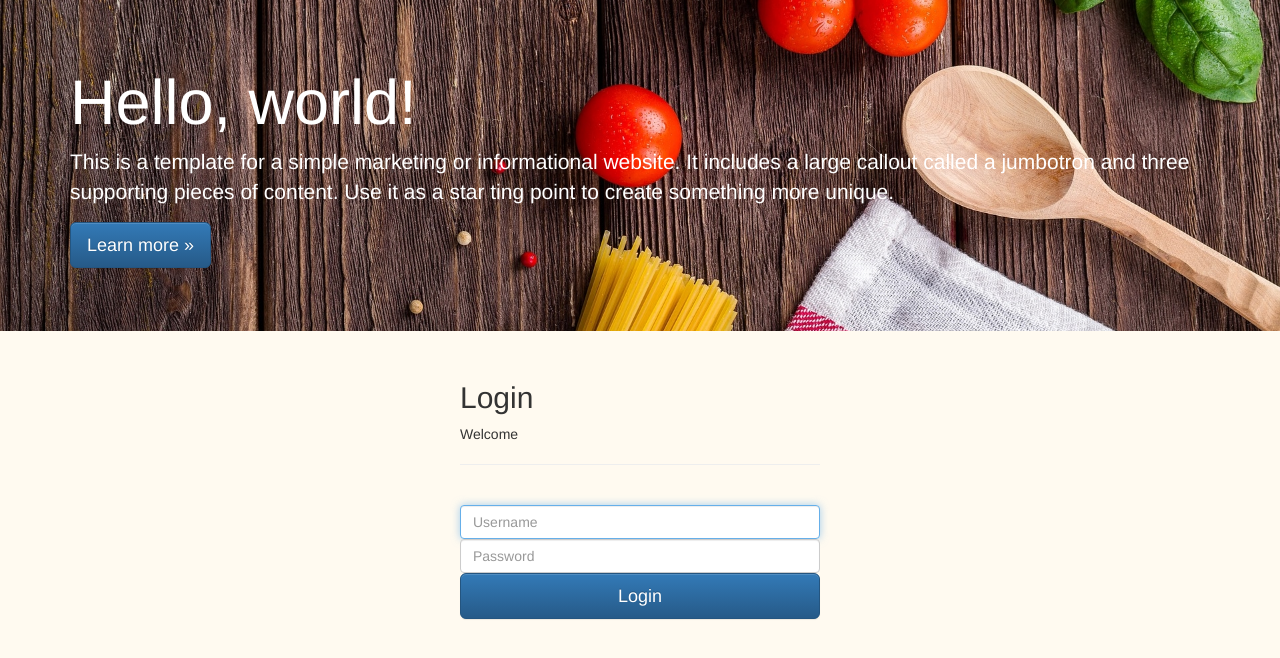
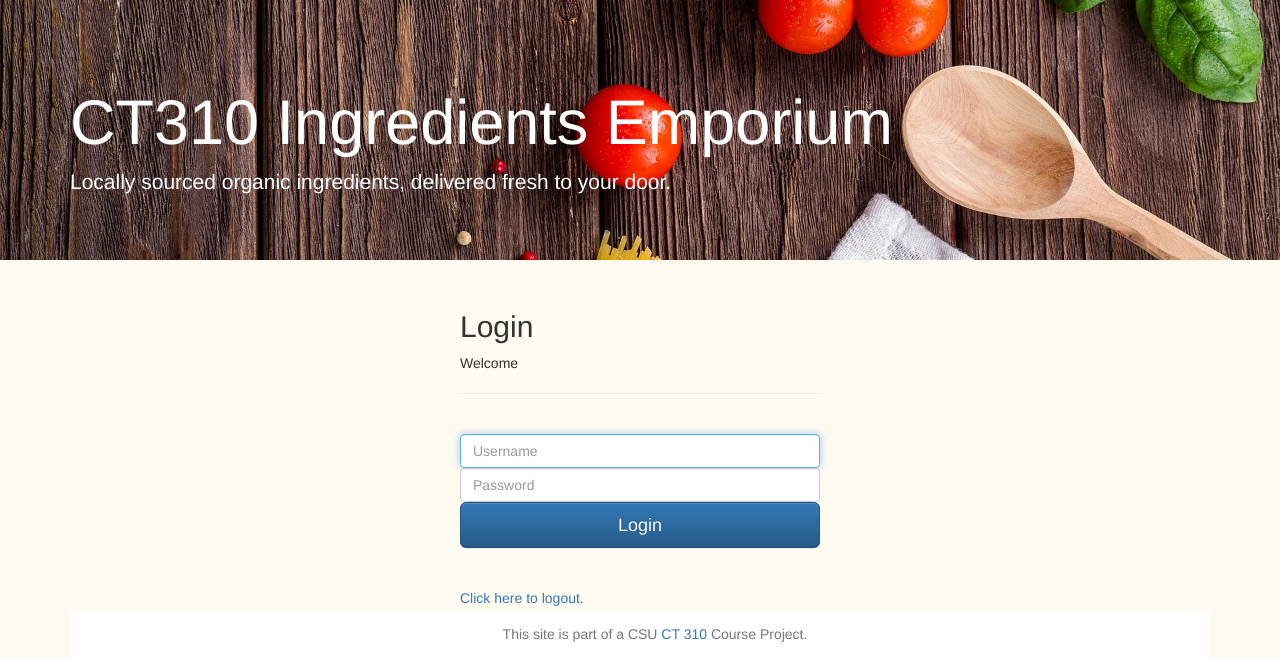
Before and after one commit to mjrerle/webdevp1, a PHP site: page /login.php in a window 1280 px wide. Shown: the part 51-709 px from the top of the page. Run offline with PHP 8.4, Linux system fonts and the light colour scheme; some libraries are stand-ins or nearby versions.

Commit message:
minor bug fixes
added new password, changed session name to something understandable, included jumbtron.php where needed

```diff
--- a/login.php
+++ b/login.php
@@ -1,13 +1,5 @@
-
 <?php include 'templates/header.php';?>
-<div class="jumbotron">
-           <div class="container">
-               <h1>Hello, world!</h1>
-               <p>This is a template for a simple marketing or informational website. It includes a large callout called a jumbotron and three supporting pieces of content. Use it as a star    ting point to create something more unique.</p>
-               <p><a class="btn btn-primary btn-lg" href="#" role="button">Learn more &raquo;</a></p>
-           </div>
-       </div>
-
+<?php include 'templates/jumbotron.php';?>
 <div class="container">
 <div class = "container form-signin">
 <?php
@@ -15,8 +7,8 @@
   if (isset($_POST['username']) && isset($_POST['password'])) {
     $hash1 = "c963e367f63428189a6fa9cbd9e71a83";
     //mjrerle
-    $hash2 = "48f2f942692b08ec9de1ef9ada5230a3";
-    //Segovia
+    $hash2 = "3aaec86181ee6974b99d893b4c1eb5b5";
+    //IFY_hortus
     $hash3 = "f82e20303393b2022146969d860ea0bf";
     //camja
     $store = md5($_POST['password']);
@@ -49,7 +41,7 @@
     $msg= "Please set username";
   }
   elseif (!empty($_SESSION['username'])){
-    $msg= "You are logged in as ".$user;
+    $msg= "You are logged in as ".$_SESSION['username'];
   }
   else{$msg="Welcome";}
 ?>
--- a/logout.php
+++ b/logout.php
@@ -1,5 +1,5 @@
 <?php
-session_name("something");
+session_name("p1_project_with_mjrerle_and_camja");
 session_start();
 $_SESSION = array();
 if(ini_get("session.use_cookies")){
```
